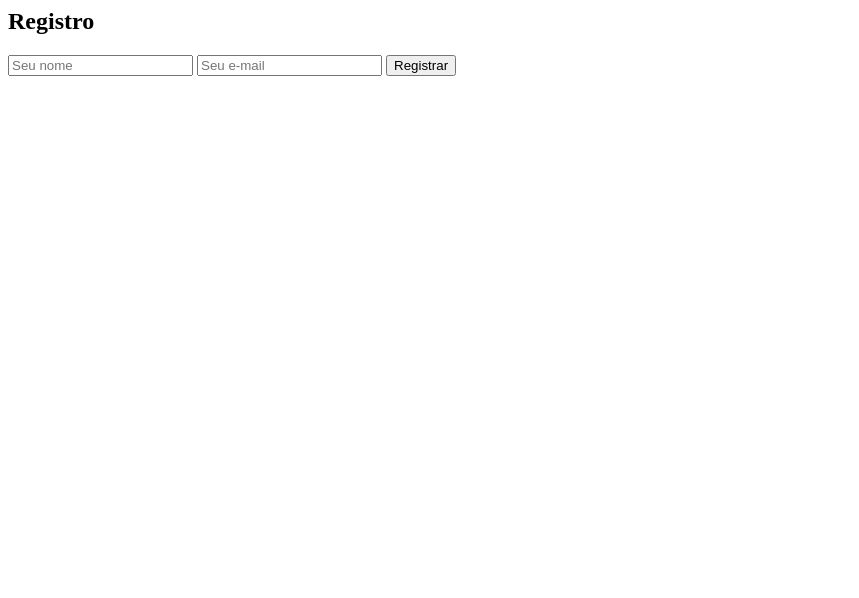
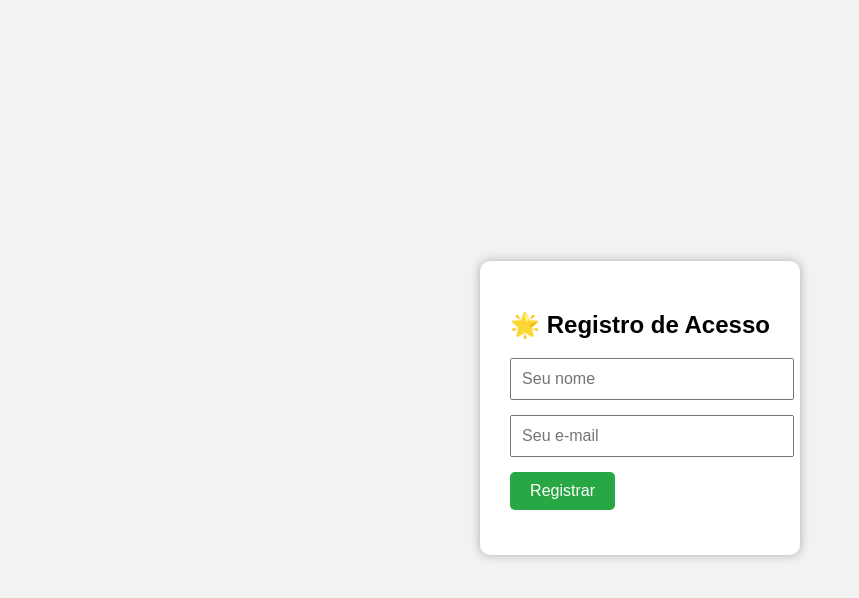
Before and after one commit to midiafirecom/1Formu, a plain HTML site: page index.html in a window 1280 px wide. Shown: the whole page, without its empty margins (0-859 px from the left). Drawn offline with Linux system fonts and the light colour scheme.

Commit message:
Update index.html

```diff
--- a/index.html
+++ b/index.html
@@ -1,7 +1,23 @@
-<form id="formRegistro">
-  <h2>Registro</h2>
-  <input type="text" id="nome" placeholder="Seu nome" required>
-  <input type="email" id="email" placeholder="Seu e-mail" required>
-  <button type="submit">Registrar</button>
-  <div id="mensagem"></div>
-</form>
+<!DOCTYPE html>
+<html lang="pt-BR">
+<head>
+  <meta charset="UTF-8">
+  <meta name="viewport" content="width=device-width, initial-scale=1.0">
+  <title>Registro Bonito</title>
+  <link rel="stylesheet" href="style.css">
+</head>
+<body>
+
+  <div class="container">
+    <form id="formRegistro" class="form-card">
+      <h2>🌟 Registro de Acesso</h2>
+      <input type="text" id="nome" placeholder="Seu nome" required>
+      <input type="email" id="email" placeholder="Seu e-mail" required>
+      <button type="submit">Registrar</button>
+      <div id="mensagem"></div>
+    </form>
+  </div>
+
+  <script src="script.js"></script>
+</body>
+</html>
```
